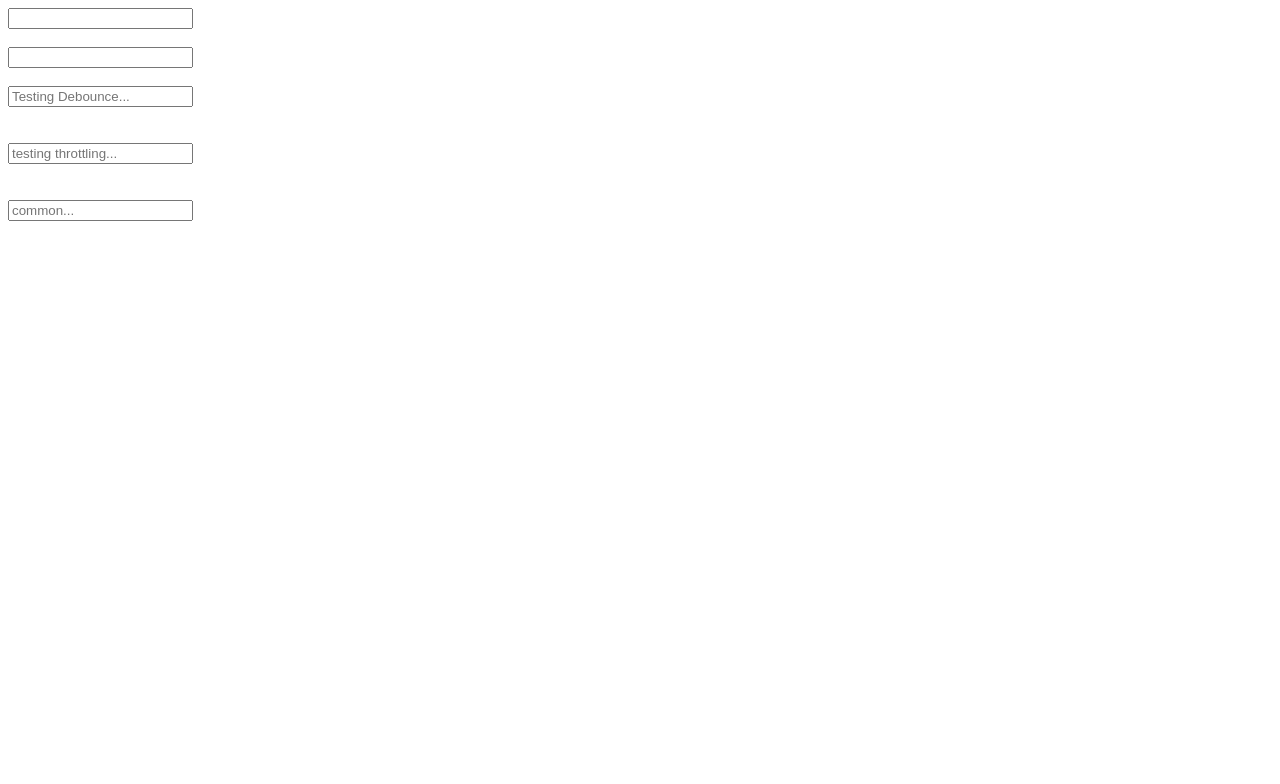
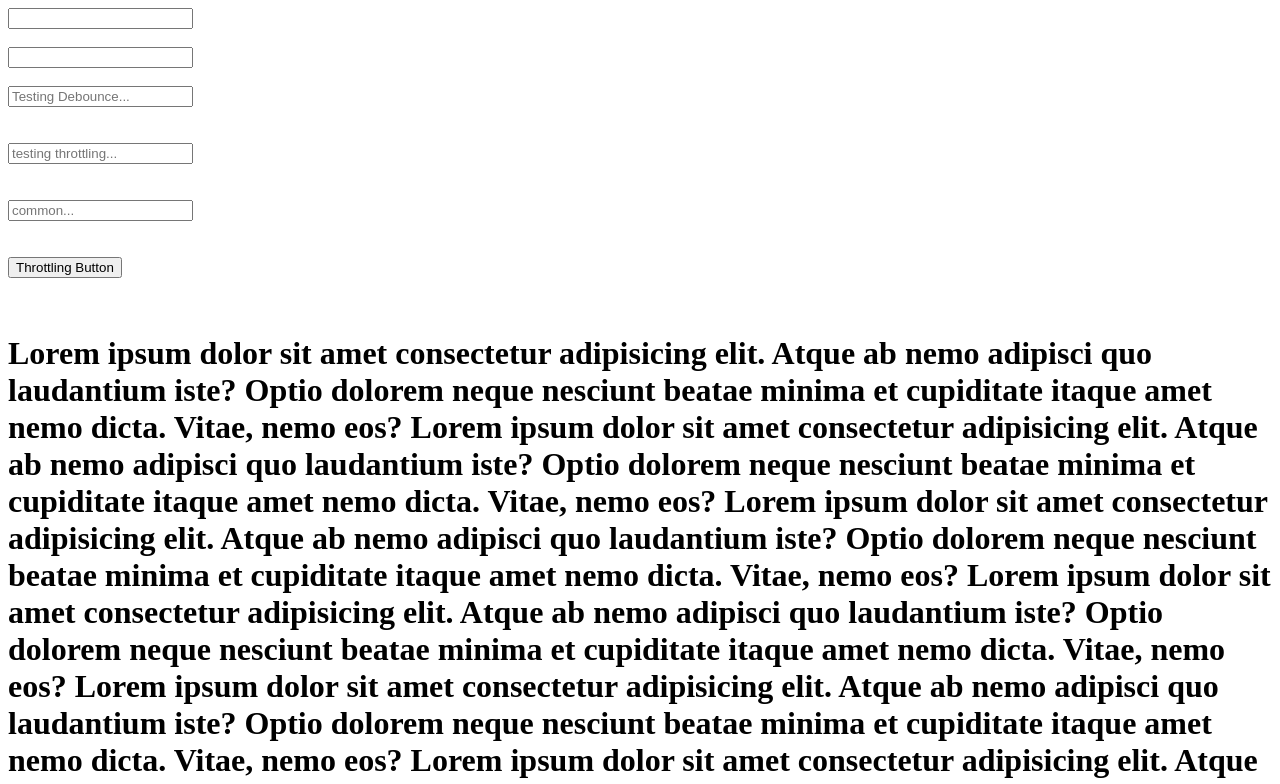
Before and after one commit to gokulr-05/JS, a plain HTML site: page index.html in a window 1280 px wide. Shown: the top 784 px of the page. Drawn offline with Linux system fonts and the light colour scheme.

Commit message:
throttling

```diff
--- a/index.html
+++ b/index.html
@@ -77,6 +77,74 @@
       <br />
       <br />
       <br />
+
+      <button id="throttleBtn">Throttling Button</button>
+      <br />
+      <br />
+      <br />
+
+      <h1>
+        Lorem ipsum dolor sit amet consectetur adipisicing elit. Atque ab nemo
+        adipisci quo laudantium iste? Optio dolorem neque nesciunt beatae minima
+        et cupiditate itaque amet nemo dicta. Vitae, nemo eos? Lorem ipsum dolor
+        sit amet consectetur adipisicing elit. Atque ab nemo adipisci quo
+        laudantium iste? Optio dolorem neque nesciunt beatae minima et
+        cupiditate itaque amet nemo dicta. Vitae, nemo eos? Lorem ipsum dolor
+        sit amet consectetur adipisicing elit. Atque ab nemo adipisci quo
+        laudantium iste? Optio dolorem neque nesciunt beatae minima et
+        cupiditate itaque amet nemo dicta. Vitae, nemo eos? Lorem ipsum dolor
+        sit amet consectetur adipisicing elit. Atque ab nemo adipisci quo
+        laudantium iste? Optio dolorem neque nesciunt beatae minima et
+        cupiditate itaque amet nemo dicta. Vitae, nemo eos? Lorem ipsum dolor
+        sit amet consectetur adipisicing elit. Atque ab nemo adipisci quo
+        laudantium iste? Optio dolorem neque nesciunt beatae minima et
+        cupiditate itaque amet nemo dicta. Vitae, nemo eos? Lorem ipsum dolor
+        sit amet consectetur adipisicing elit. Atque ab nemo adipisci quo
+        laudantium iste? Optio dolorem neque nesciunt beatae minima et
+        cupiditate itaque amet nemo dicta. Vitae, nemo eos? Lorem ipsum dolor
+        sit amet consectetur adipisicing elit. Atque ab nemo adipisci quo
+        laudantium iste? Optio dolorem neque nesciunt beatae minima et
+        cupiditate itaque amet nemo dicta. Vitae, nemo eos? Lorem ipsum dolor
+        sit amet consectetur adipisicing elit. Atque ab nemo adipisci quo
+        laudantium iste? Optio dolorem neque nesciunt beatae minima et
+        cupiditate itaque amet nemo dicta. Vitae, nemo eos? Lorem ipsum dolor
+        sit amet consectetur adipisicing elit. Atque ab nemo adipisci quo
+        laudantium iste? Optio dolorem neque nesciunt beatae minima et
+        cupiditate itaque amet nemo dicta. Vitae, nemo eos? Lorem ipsum dolor
+        sit amet consectetur adipisicing elit. Atque ab nemo adipisci quo
+        laudantium iste? Optio dolorem neque nesciunt beatae minima et
+        cupiditate itaque amet nemo dicta. Vitae, nemo eos? Lorem ipsum dolor
+        sit amet consectetur adipisicing elit. Atque ab nemo adipisci quo
+        laudantium iste? Optio dolorem neque nesciunt beatae minima et
+        cupiditate itaque amet nemo dicta. Vitae, nemo eos? Lorem ipsum dolor
+        sit amet consectetur adipisicing elit. Atque ab nemo adipisci quo
+        laudantium iste? Optio dolorem neque nesciunt beatae minima et
+        cupiditate itaque amet nemo dicta. Vitae, nemo eos? Lorem ipsum dolor
+        sit amet consectetur adipisicing elit. Atque ab nemo adipisci quo
+        laudantium iste? Optio dolorem neque nesciunt beatae minima et
+        cupiditate itaque amet nemo dicta. Vitae, nemo eos? Lorem ipsum dolor
+        sit amet consectetur adipisicing elit. Atque ab nemo adipisci quo
+        laudantium iste? Optio dolorem neque nesciunt beatae minima et
+        cupiditate itaque amet nemo dicta. Vitae, nemo eos? Lorem ipsum dolor
+        sit amet consectetur adipisicing elit. Atque ab nemo adipisci quo
+        laudantium iste? Optio dolorem neque nesciunt beatae minima et
+        cupiditate itaque amet nemo dicta. Vitae, nemo eos? Lorem ipsum dolor
+        sit amet consectetur adipisicing elit. Atque ab nemo adipisci quo
+        laudantium iste? Optio dolorem neque nesciunt beatae minima et
+        cupiditate itaque amet nemo dicta. Vitae, nemo eos? Lorem ipsum dolor
+        sit amet consectetur adipisicing elit. Atque ab nemo adipisci quo
+        laudantium iste? Optio dolorem neque nesciunt beatae minima et
+        cupiditate itaque amet nemo dicta. Vitae, nemo eos? Lorem ipsum dolor
+        sit amet consectetur adipisicing elit. Atque ab nemo adipisci quo
+        laudantium iste? Optio dolorem neque nesciunt beatae minima et
+        cupiditate itaque amet nemo dicta. Vitae, nemo eos? Lorem ipsum dolor
+        sit amet consectetur adipisicing elit. Atque ab nemo adipisci quo
+        laudantium iste? Optio dolorem neque nesciunt beatae minima et
+        cupiditate itaque amet nemo dicta. Vitae, nemo eos? Lorem ipsum dolor
+        sit amet consectetur adipisicing elit. Atque ab nemo adipisci quo
+        laudantium iste? Optio dolorem neque nesciunt beatae minima et
+        cupiditate itaque amet nemo dicta. Vitae, nemo eos?
+      </h1>
     </div>
     <script src="./script.js"></script>
   </body>
--- a/script.js
+++ b/script.js
@@ -717,6 +717,7 @@ let testingDebounce = testingDebounce1(function () {
 
 // THROTTLING
 // MY OWN TRY
+// WINDOW RESIZING
 
 let betterResize = function (func, delay) {
   let timerVariable,
@@ -740,3 +741,57 @@ window.addEventListener(
 );
 
 // ------------------------------------------------------------------------------
+// THROTTLING
+// MY OWN TRY
+// BUTTON CLICK
+
+let throttleBtnFunc = function (func, delay) {
+  let bool = true;
+  return function () {
+    if (bool === true) {
+      setTimeout(() => {
+        func.apply(this, arguments);
+        bool = true;
+      }, delay);
+      bool = false;
+    }
+  };
+};
+
+let throttleBtn = document.getElementById("throttleBtn");
+throttleBtn.addEventListener(
+  "click",
+  throttleBtnFunc(function () {
+    console.log("Button Clicked");
+  }, 1000)
+);
+
+// ------------------------------------------------------------------------------
+// THROTTLING
+// MY OWN TRY
+// SCROLLING
+
+let throttleScroll = function (func, delay) {
+  let bool = true;
+
+  return function (e) {
+    if (bool === true) {
+      setTimeout(() => {
+        console.log();
+        func.apply(this, arguments);
+        bool = true;
+      }, delay);
+      bool = false;
+    }
+  };
+};
+
+window.addEventListener(
+  "scroll",
+  throttleScroll(function () {
+    console.log("scrolling...");
+    console.log(window.scrollY);
+  }, 1000)
+);
+
+// ------------------------------------------------------------------------------
```
